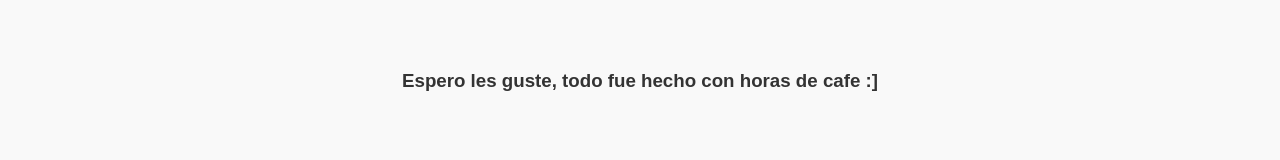
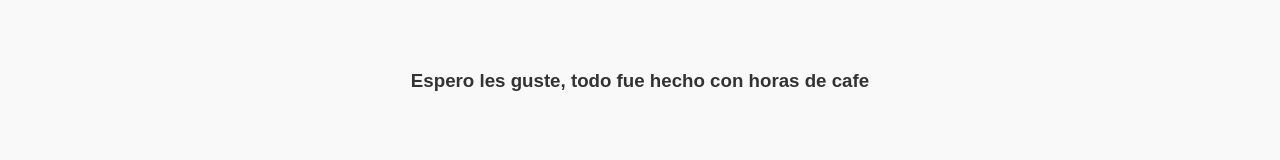
Before and after one commit to HAS-BOOM/portafolio, a plain HTML site: page index.html in a window 1280 px wide. Shown: the part 466-626 px from the top of the page. Drawn offline with Linux system fonts and the light colour scheme.

Commit message:
Actualizacion

```diff
--- a/index.html
+++ b/index.html
@@ -19,7 +19,7 @@
             </nav>
     <section id="Inicio" class="Inicio">
         <h1 class="Titulo-introduccion"> Portafolio: Un vistazo a mis pasiones y experiencia académica </h1>
-        <h3 class="subtitulo">Espero les guste, todo fue hecho con horas de cafe :]</h3>
+        <h3 class="subtitulo">Espero les guste, todo fue hecho con horas de cafe</h3>
     </section>
     <section id="Introduccion" class="introduccion">
             <h1 class="Titulo">Introduccion del portafolio</h1>
```
